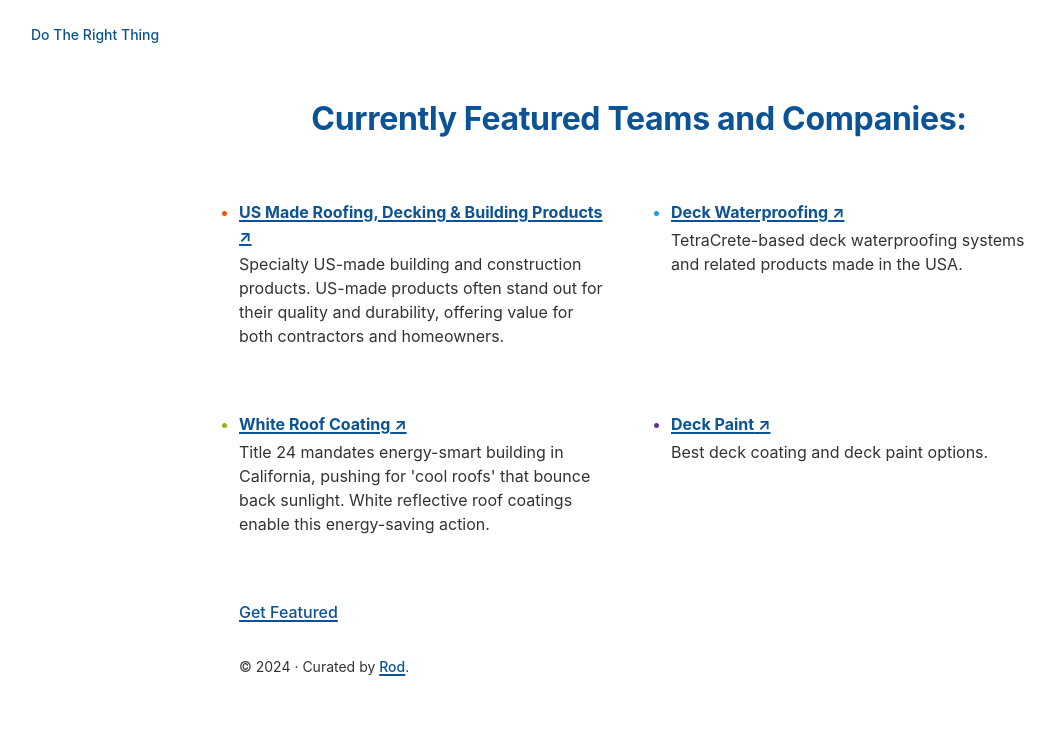
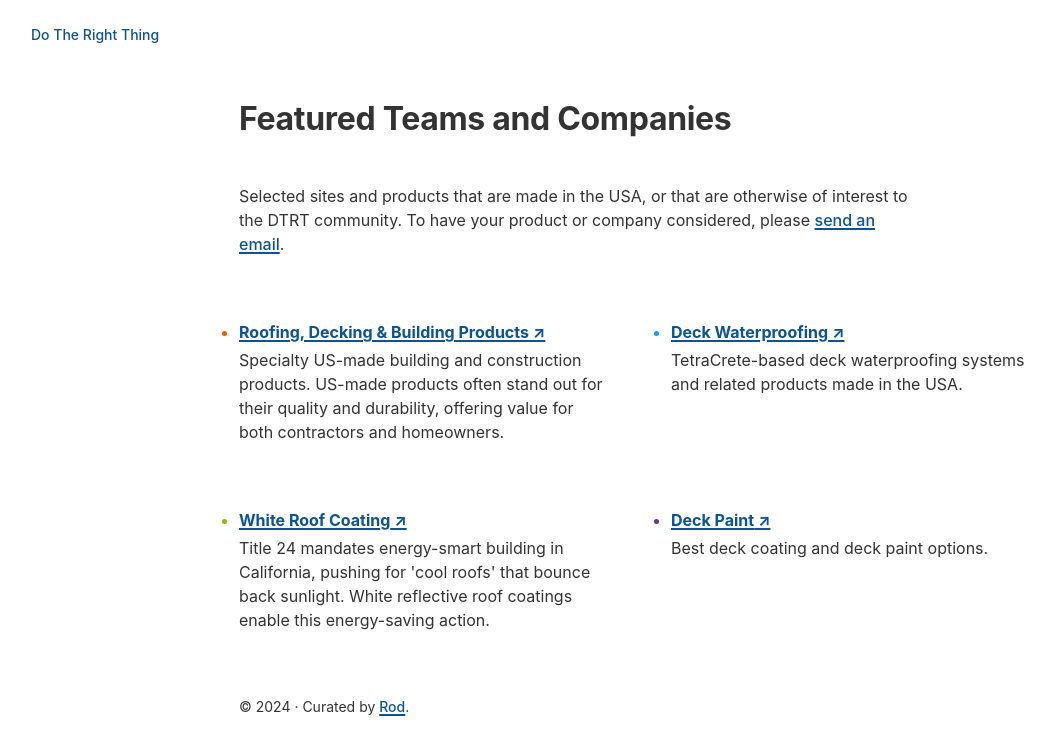
Before and after one commit to rodebrahimi/dtrt-core, a Gatsby site: page / in a window 1280 px wide. Shown: the whole page, without its empty margins (1-1056 px from the left). Built offline with nearby package versions, Linux system fonts and the light colour scheme; Gatsby itself is replaced by a stand-in of ours.

Commit message:
update link text

```diff
--- a/src/pages/index.js
+++ b/src/pages/index.js
@@ -10,7 +10,7 @@
 
 const links = [
   {
-    text: "US Made Roofing, Decking & Building Products",
+    text: "Roofing, Decking & Building Products",
     url: "https://usmadesupply.com",
     description:
       "Specialty US-made building and construction products. US-made products often stand out for their quality and durability, offering value for both contractors and homeowners.",
@@ -44,8 +44,8 @@
 ]
 
 const moreLinks = [
+/**
   { text: "Get Featured", url: "mailto:hello@dotherightthing.com" },
-/**
   {
     text: "Documentation",
     url: "https://gatsbyjs.com/docs/",
@@ -70,10 +70,9 @@
 
 const IndexPage = () => (
   <Layout>
-    <div className={styles.textCenter}>
-      <h1>
-      <b>Currently Featured Teams and Companies:</b>
-      </h1>
+    <div>
+      <h1>Featured Teams and Companies</h1>
+      <p>Selected sites and products that are made in the USA, or that are otherwise of interest to the DTRT community. To have your product or company considered, please <a href="mailto:hello@dotherightthing.com">send an email</a>.</p>
     </div>
     <ul className={styles.list}>
       {links.map(link => (
```
